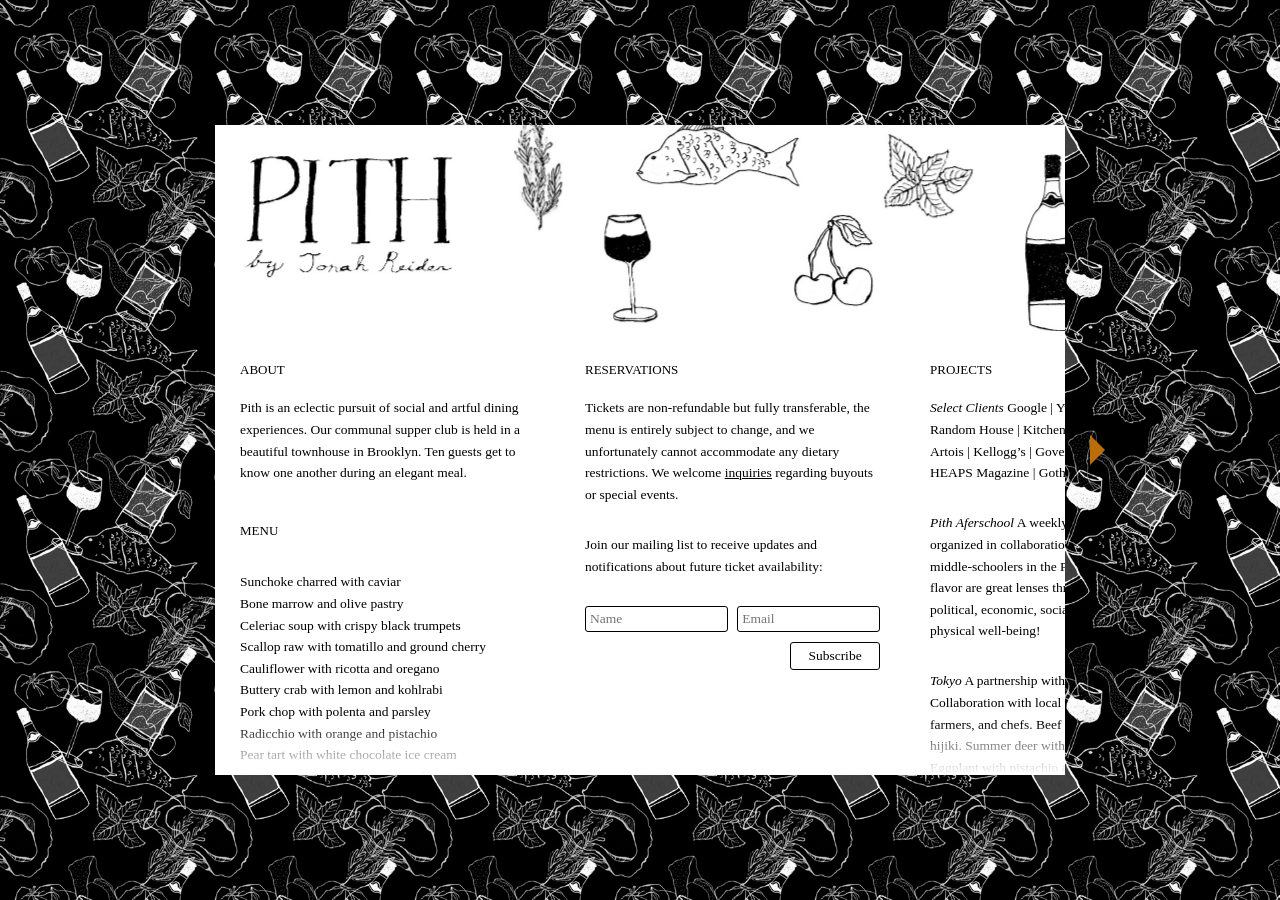
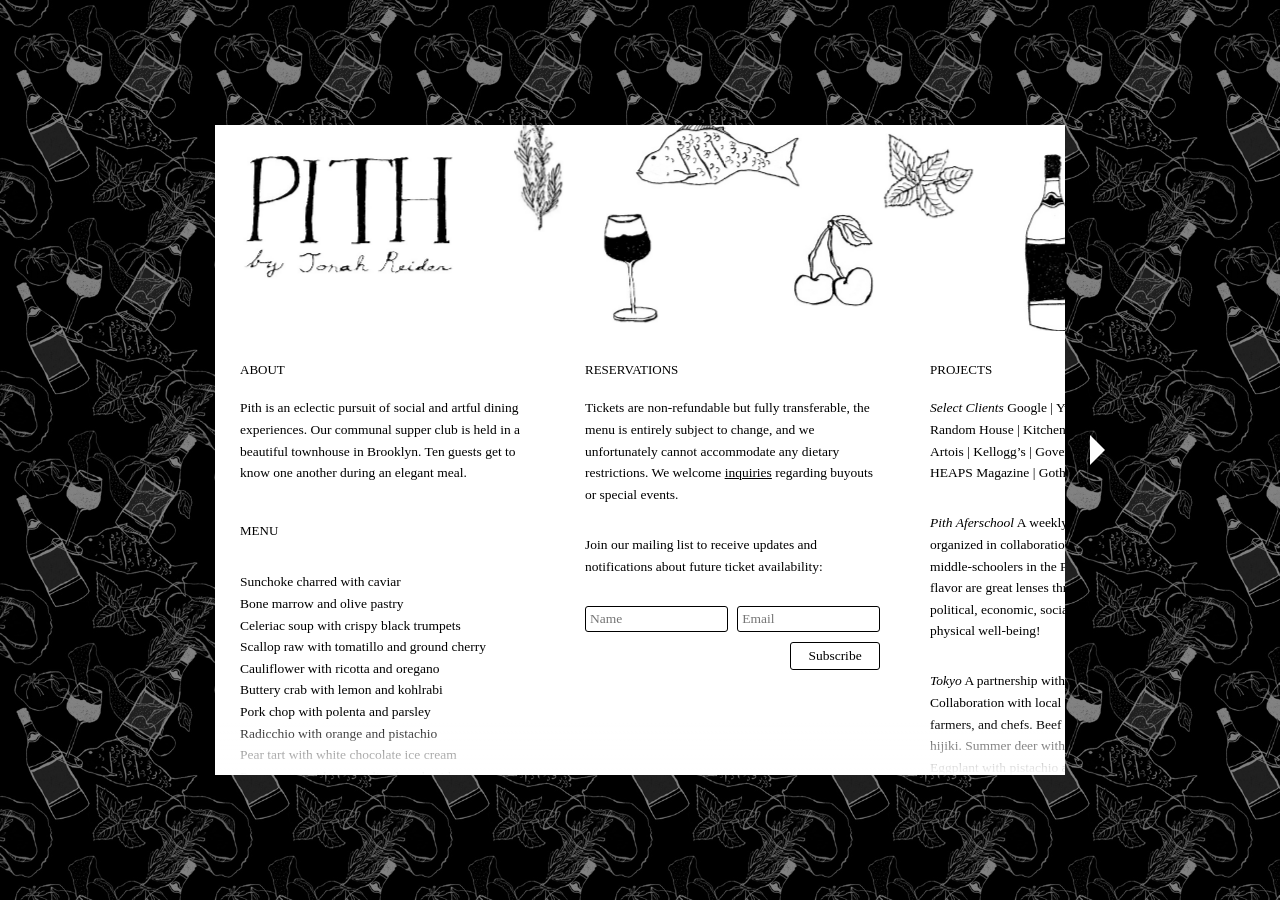
Before and after one commit to zoe-pith/pith-site, a Jekyll site: the page built from index.md, in a window 1280 px wide. Built offline with Jekyll 4.4.1, drawn with Linux system fonts in a browser that asks for light colours; some web fonts are replaced.

Commit message:
Returned to white arrow but made background dimmer

```diff
--- a/css/style.css
+++ b/css/style.css
@@ -5,7 +5,7 @@
 body {
 	align-items: center;
 	background-color: black;
-	background-image: url('../media/images/tile.jpg');
+	background-image: url('../media/images/tile.png');
 	background-size: 200px;
 	background-position: 0 250px;
 	display:flex;
@@ -269,14 +269,14 @@ li span {
 	z-index:1;
 }
 #arrow-left {
-	border-right: 15px solid #BB6D07;
+	border-right: 15px solid white;
 	border-left: none;
 	margin-right: 25px;
 	opacity: 0;
 }
 
 #arrow-right {
-	border-left: 15px solid #BB6D07;
+	border-left: 15px solid white;
 	border-right: none;
 	margin-left: 25px;
 	opacity: 0;
--- a/js/scrolling.js
+++ b/js/scrolling.js
@@ -61,7 +61,7 @@ function adjust_responsive_arrows(first_try) {
 	// Window wide enough for orange arrows.
 	} else if($(window).width() >= 960 && current_responsive_state != 0){
 
-		arrow_colour = "#BB6D07";
+		arrow_colour = "white";
 		scroll_amount = 850;
 		$(".arrow").css({"position":"inherit", "top": "325px", "left": "auto", "right": "auto"});
 		$("#arrow-right").css({"border-right": "none", "border-left": "15px solid "+ arrow_colour});
```
Also changed, not shown: media/images/tile.jpg (deleted), media/images/tile.png (added).
